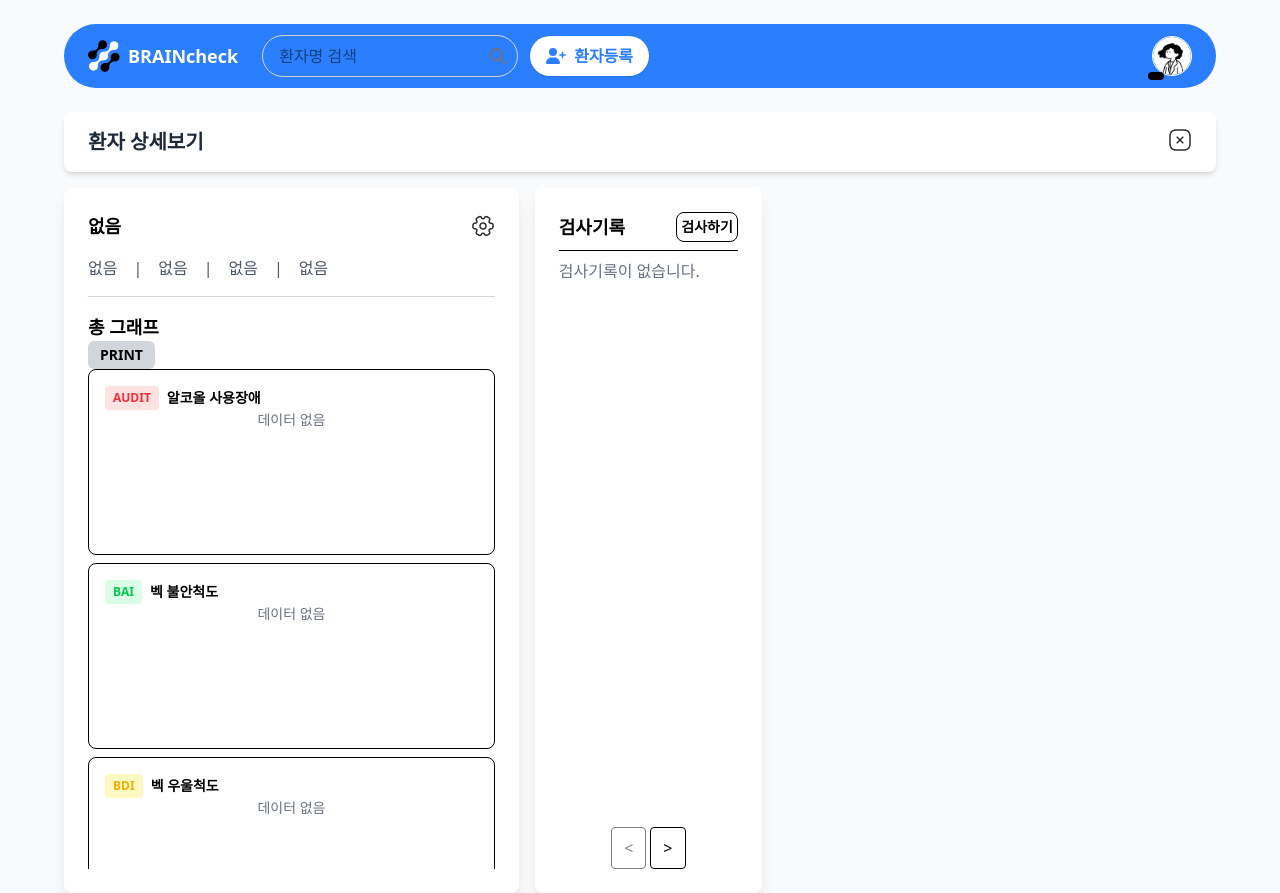
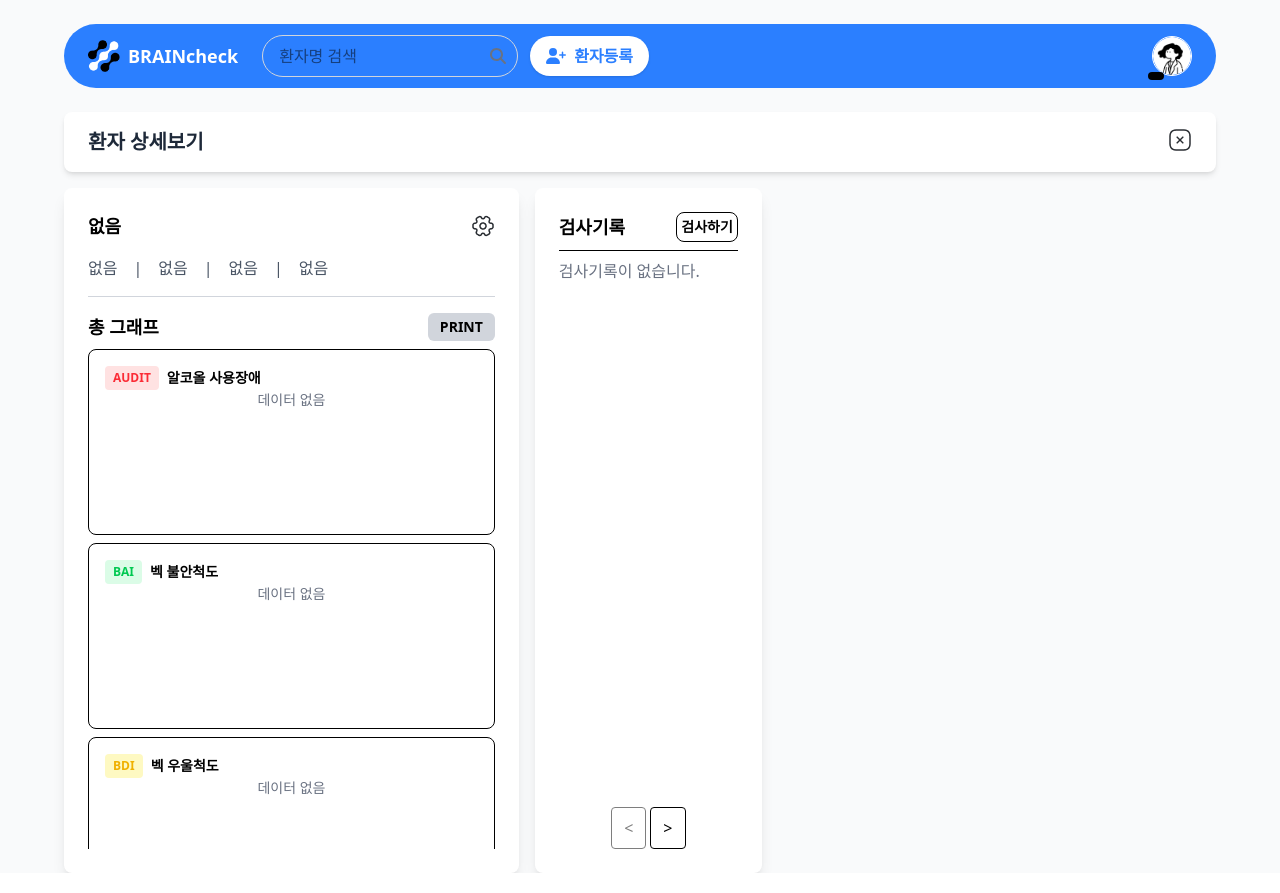
Before and after one commit to totorotail/vue-screening-test, a Vue app: page /patient-detail/1 in a window 1280 px wide. Built offline with nearby package versions, Linux system fonts and the light colour scheme; what vue-google-charts would draw is missing.

Commit message:
fix: 총그래프 영역 PRINT 줄바꿈 수정

```diff
--- a/src/components/TotalGraph.vue
+++ b/src/components/TotalGraph.vue
@@ -95,8 +95,10 @@ interface ExamResult {
 
 <template>
     <div>
-        <h3 class="text-lg font-bold">총 그래프</h3>
-        <button class="px-3 py-1 bg-gray-300 text-sm font-semibold rounded-md">PRINT</button>
+        <div class="flex justify-between items-center mb-2">
+            <h3 class="text-lg font-bold">총 그래프</h3>
+            <button class="px-3 py-1 bg-gray-300 text-sm font-semibold rounded-md">PRINT</button>
+        </div>
 
         <div class="overflow-y-scroll max-h-[500px]">
             <div v-for="graph in filteredGraphs" :key="graph.id" class="border p-4 mb-2 rounded-lg">
```
